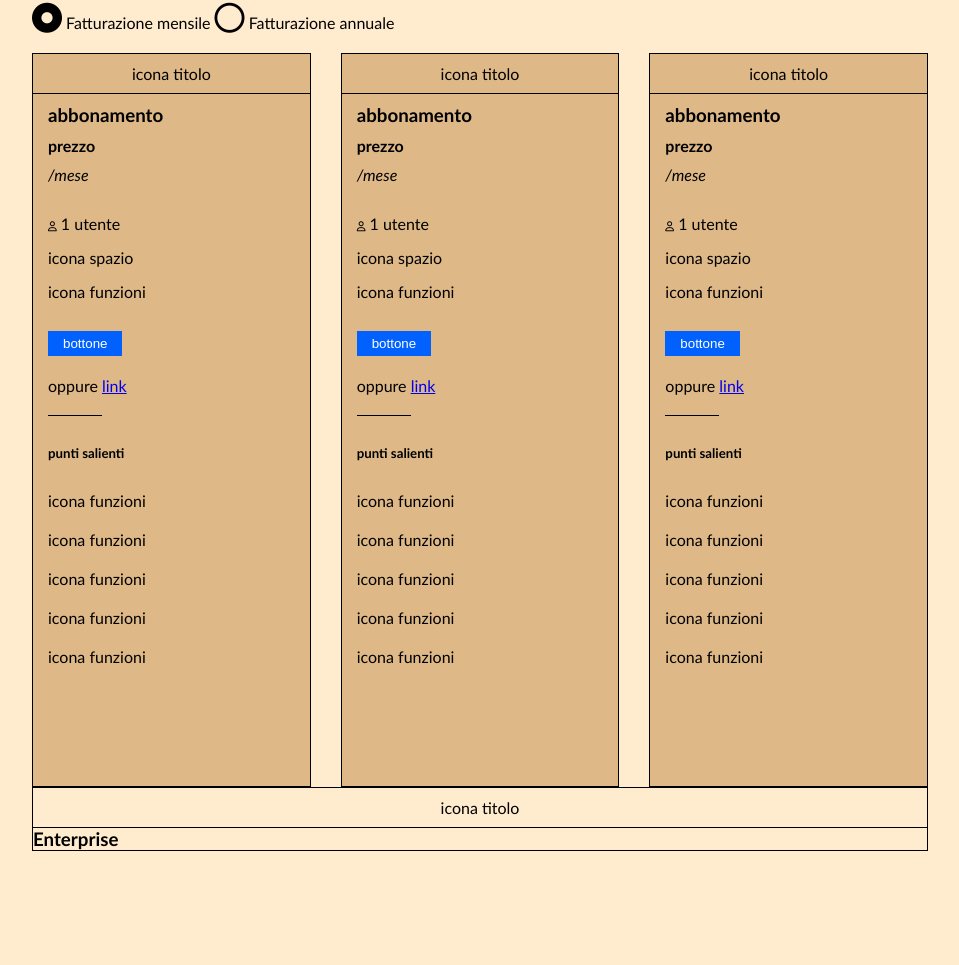
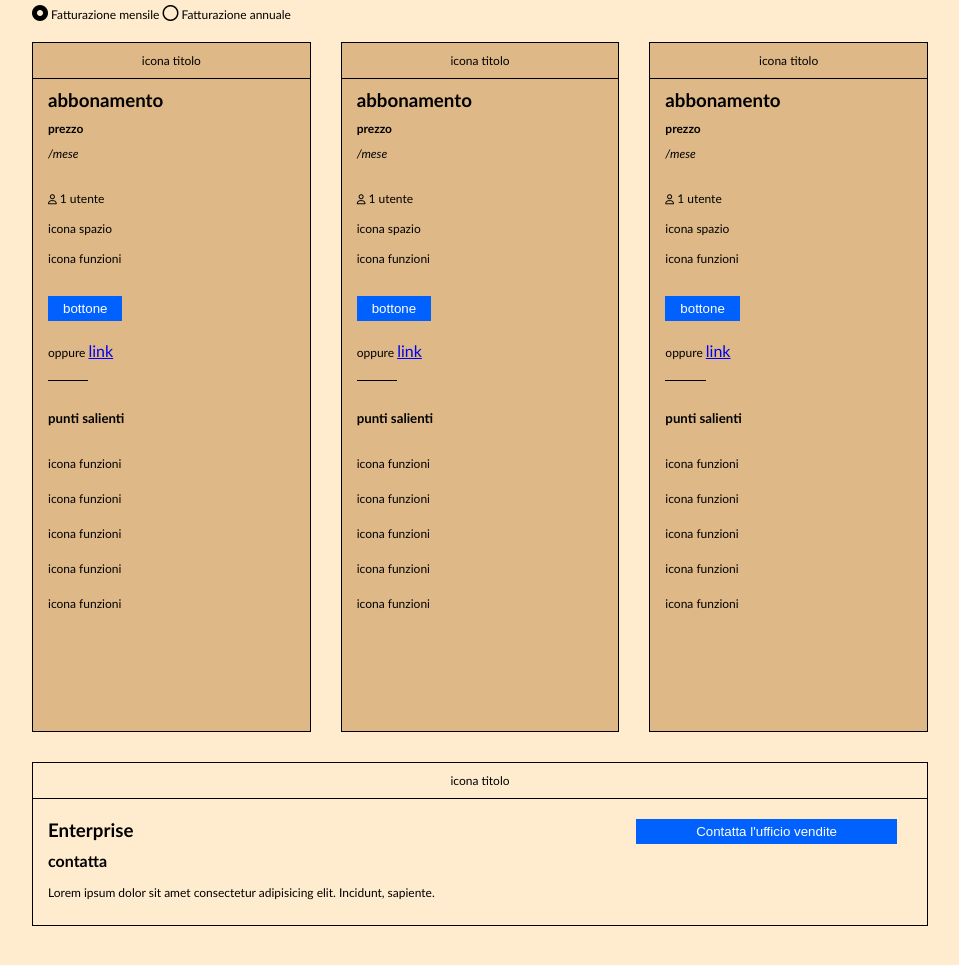
Before and after one commit to marcocnc/htmlcss-dropbox, a plain HTML site: page index.html in a window 1280 px wide. Shown: the part 745-1710 px from the top of the page, without its empty margins (160-1119 px from the left). Drawn offline with Linux system fonts and the light colour scheme.

Commit message:
[fix] cards structure

```diff
--- a/assets/css/style.css
+++ b/assets/css/style.css
@@ -43,6 +43,10 @@ header a{
     text-decoration: none;
     color: black;
     vertical-align: sub;
+}
+
+p,span{
+    font-size: 12px;
 }
 
 h2{
@@ -190,6 +194,10 @@ span i{
 
 
 /* Main */
+main div span i{
+    font-size: 16px;
+}
+
 
 .main-container{
     width: 70%;
@@ -200,7 +208,7 @@ span i{
 /* Main price card */
 .card{
     width: calc(100% / 3);
-
+    margin-bottom: 30px;
     background-color: burlywood;
 }
 
@@ -237,3 +245,14 @@ span i{
     justify-content: center;
     align-items: center;
 }
+
+.card-function{
+    position: relative;
+}
+
+.big-card .card-function .button-start{
+    padding: 5px 60px;
+    position: absolute;
+    top: 20px;
+    right: 30px;
+}
--- a/index.html
+++ b/index.html
@@ -98,7 +98,7 @@
             <h2 class="pb-20">TITOLO</h2>
 
             <span>
-                <i class="fa-solid fa-circle-dot"></i>
+                <i id="checked" class="fa-solid fa-circle-dot"></i>
                 Fatturazione mensile
                 <i class="fa-regular fa-circle"></i>
                 Fatturazione annuale
@@ -293,14 +293,24 @@
             </section>
 
             <!-- Big card -->
-            <section class="big-card">
+            <section class="big-card ">
                 <span class="group d-flex py-10 b-b">
                     icona titolo
                 </span>
 
-                <h3>Enterprise</h3>
+                <div class="card-function">
+                    <h3 class="py-10">Enterprise</h3>
+                    <h4 class="pb-15">contatta</h4>
+                    <p class="pb-15">Lorem ipsum dolor sit amet consectetur adipisicing elit. Incidunt, sapiente.</p>
+                    <button class="button-start">
+                        Contatta l'ufficio vendite
+                    </button>
+                </div>
+            </section>
 
-            </section>
+            <!-- Section with Image -->
+            <section></section>
+
         </div>
     </main>
 
```
